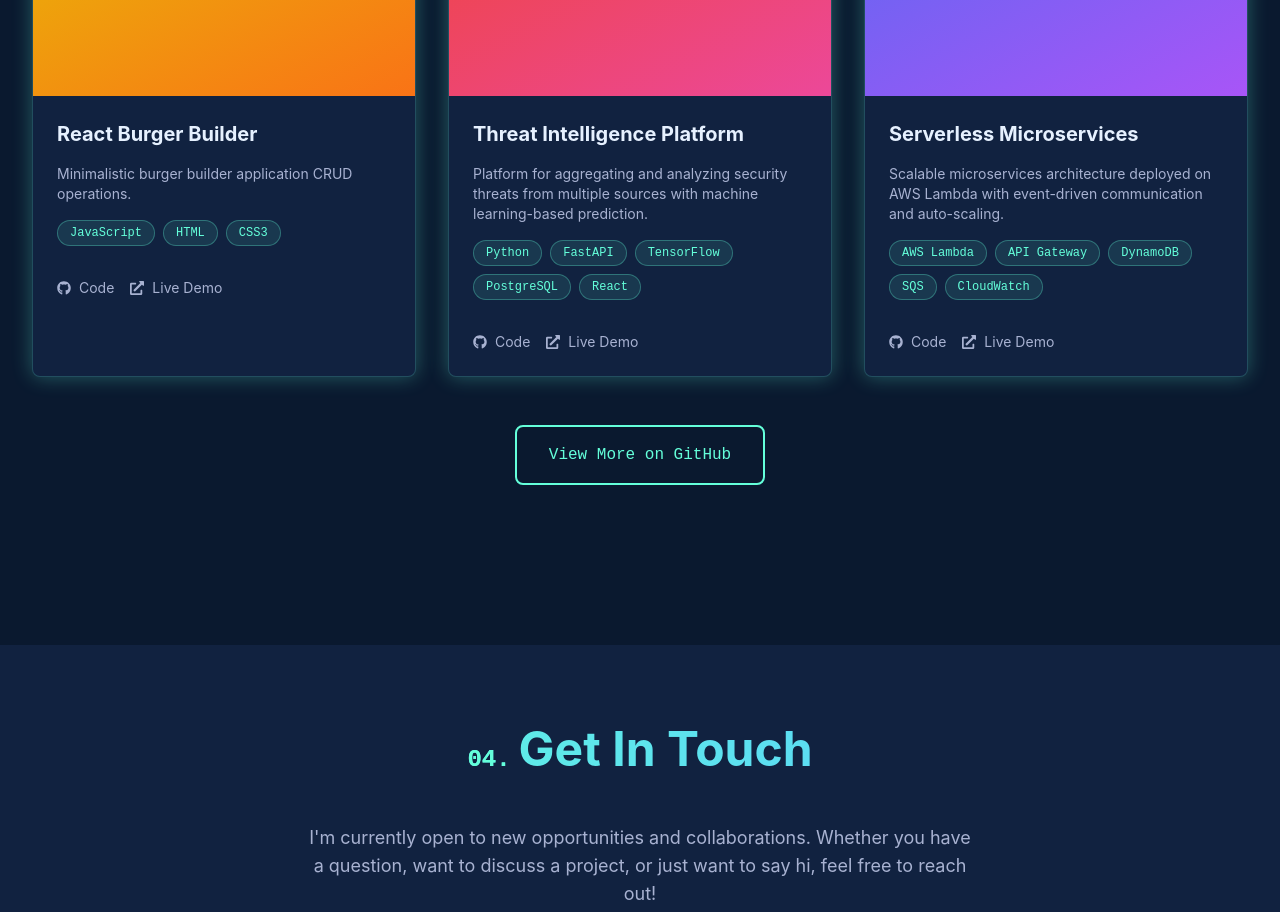
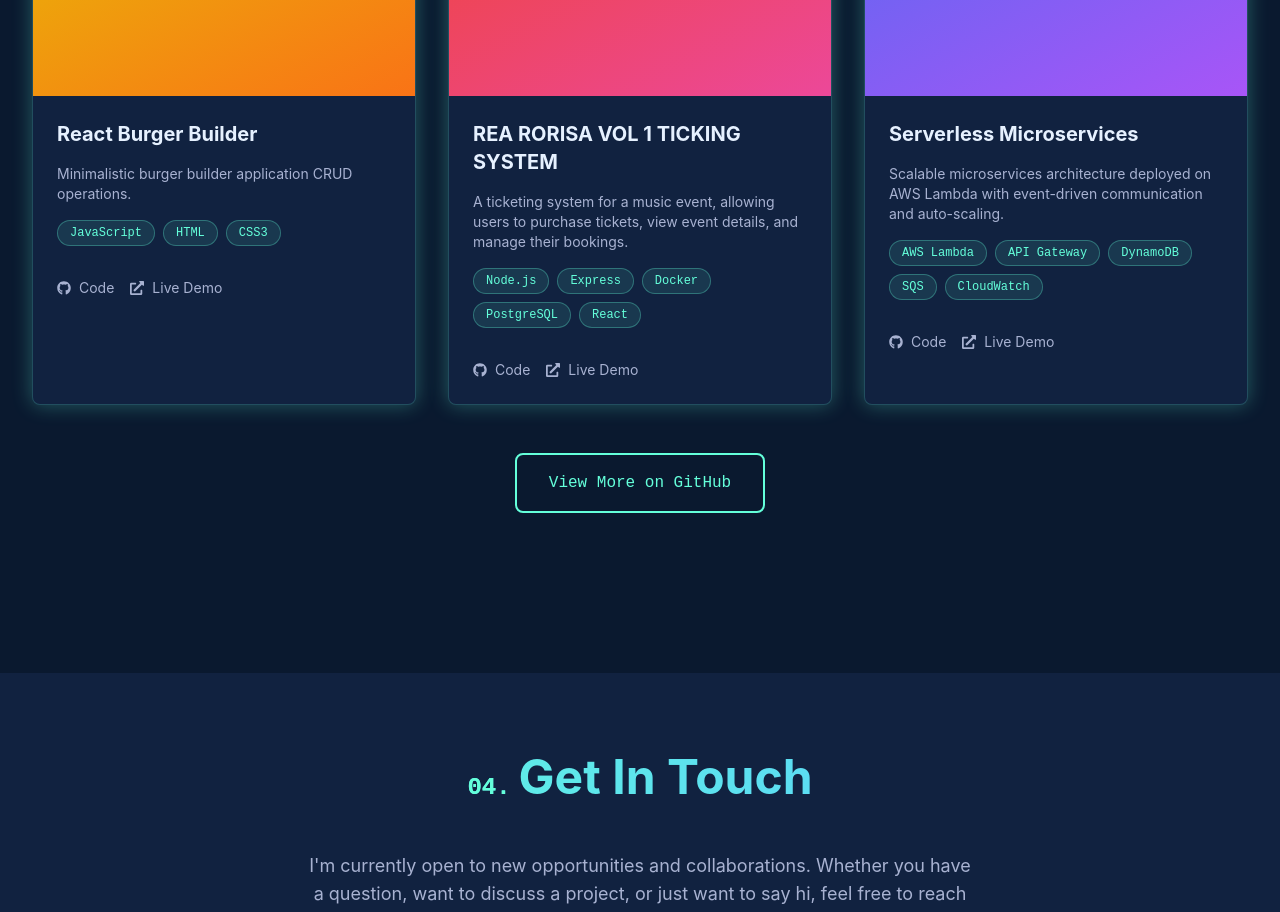
Before and after one commit to DR5Y/portfolio, a React (Vite) app: page / in a window 1280 px wide. Shown: the part 3740-4652 px from the top of the page. Built offline with nearby package versions, Linux system fonts and the light colour scheme.

Commit message:
updated cv and project

```diff
--- a/src/components/Projects.jsx
+++ b/src/components/Projects.jsx
@@ -42,11 +42,11 @@ const Projects = () => {
       image: 'gradient-4'
     },
     {
-      title: 'Threat Intelligence Platform',
-      description: 'Platform for aggregating and analyzing security threats from multiple sources with machine learning-based prediction.',
-      technologies: ['Python', 'FastAPI', 'TensorFlow', 'PostgreSQL', 'React'],
-      github: 'https://github.com/yourusername/project5',
-      live: 'https://project5.com',
+      title: 'REA RORISA VOL 1 TICKING SYSTEM',
+      description: 'A ticketing system for a music event, allowing users to purchase tickets, view event details, and manage their bookings.',
+      technologies: ['Node.js', 'Express', 'Docker', 'PostgreSQL', 'React'],
+      github: 'https://github.com/DR5Y/rea-rorisa-live',
+      live: 'https://rea-rorisa-live.vercel.app/',
       image: 'gradient-5'
     },
     {
```
Also changed, not shown: 2 other files (tests, documents, lock files or other folders).
